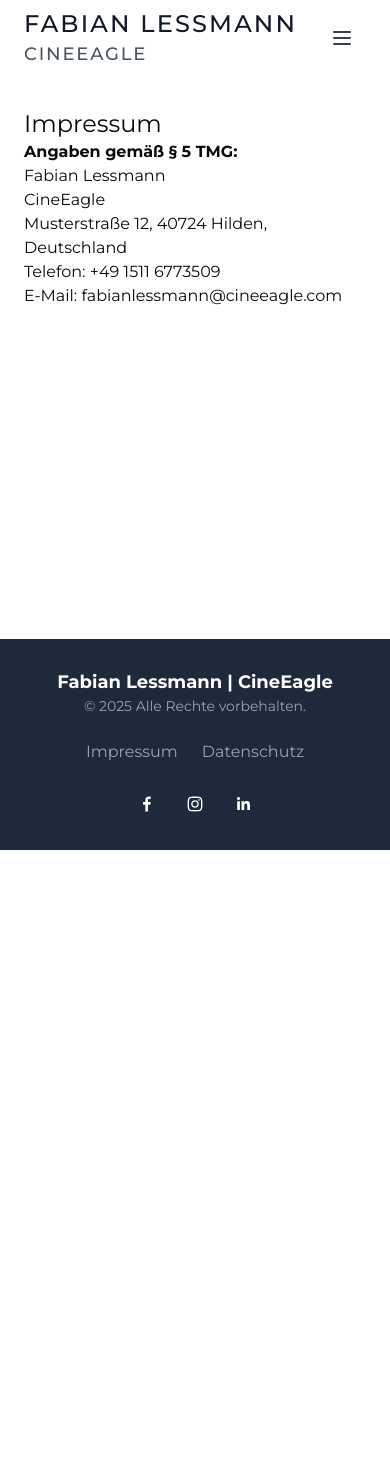
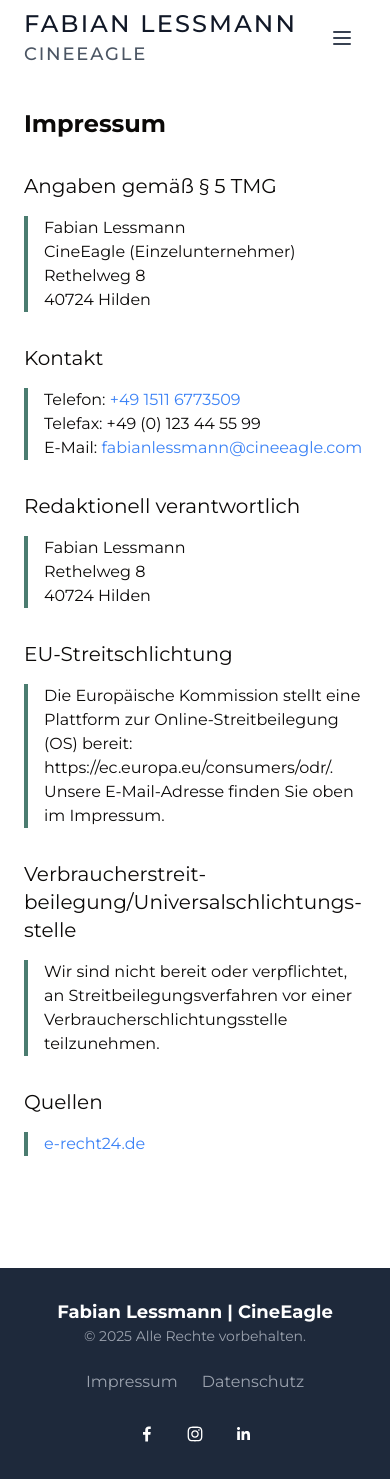
Before and after one commit to Fabian280995/drone_website_demo, a Next.js app: page /impressum in a window 390 px wide. Before the commit the page ends 850 px from the top, so only its background shows below. Built offline with nearby package versions, Linux system fonts and the light colour scheme.

Commit message:
Impressum und Datenschutz styling angepasst

```diff
--- a/src/app/datenschutz/page.tsx
+++ b/src/app/datenschutz/page.tsx
@@ -1,41 +1,55 @@
 import SectionWrapper from "@/components/layout/SectionWrapper";
+import LegalInfo from "@/components/ui/legalInfo";
 
 export default function Datenschutz() {
   return (
     <SectionWrapper>
-      <h1>Datenschutzerklärung</h1>
+      <div className="pb-20">
+        <h1 className="font-bold">Datenschutzerklärung</h1>
+        <LegalInfo className="mt-4">
           <p>
             Die folgenden Hinweise geben einen Überblick darüber, was mit Ihren
             personenbezogenen Daten passiert, wenn Sie unsere Website besuchen.
           </p>
-      <h2>1. Allgemeine Hinweise</h2>
+        </LegalInfo>
+        <LegalInfo title="1. Allgemeine Hinweise">
           <p>
             Die Datenverarbeitung auf dieser Website erfolgt durch den
-        Websitebetreiber. Dessen Kontaktdaten können Sie dem Impressum dieser
-        Website entnehmen.
+            Websitebetreiber. Dessen Kontaktdaten können Sie dem Impressum
+            dieser Website entnehmen.
           </p>
-      <h2>2. Datenerfassung</h2>
+        </LegalInfo>
+        <LegalInfo title="2. Datenerfassung">
           <p>
             Ihre Daten werden zum einen dadurch erhoben, dass Sie uns diese
-        mitteilen. Andere Daten werden automatisch oder nach Ihrer Einwilligung
-        beim Besuch der Website durch unsere IT-Systeme erfasst.
+            mitteilen. Andere Daten werden automatisch oder nach Ihrer
+            Einwilligung beim Besuch der Website durch unsere IT-Systeme
+            erfasst.
           </p>
-      <h2>3. Ihre Rechte</h2>
+        </LegalInfo>
+        <LegalInfo title="3. Ihre Rechte">
           <p>
-        Sie haben jederzeit das Recht auf unentgeltliche Auskunft über Herkunft,
-        Empfänger und Zweck Ihrer gespeicherten personenbezogenen Daten sowie
-        ein Recht auf Berichtigung oder Löschung dieser Daten.
+            Sie haben jederzeit das Recht auf unentgeltliche Auskunft über
+            Herkunft, Empfänger und Zweck Ihrer gespeicherten personenbezogenen
+            Daten sowie ein Recht auf Berichtigung oder Löschung dieser Daten.
           </p>
+        </LegalInfo>
+        <LegalInfo title="Weitere Informationen">
           <p>
             Bei weiteren Fragen zum Datenschutz können Sie sich jederzeit an uns
             wenden:
           </p>
           <p>
             E-Mail:{" "}
-        <a href="mailto:fabianlessmann@cineeagle.com">
+            <a
+              href="mailto:fabianlessmann@cineeagle.com"
+              className="hover:underline "
+            >
               fabianlessmann@cineeagle.com
             </a>
           </p>
+        </LegalInfo>
+      </div>
     </SectionWrapper>
   );
 }
--- a/src/app/globals.css
+++ b/src/app/globals.css
@@ -21,22 +21,14 @@ h1 {
 }
 
 h2 {
-  @apply heading text-3xl lg:text-4xl xl:text-5xl;
+  @apply heading text-xl lg:text-2xl xl:text-3xl;
 }
 
 h3 {
-  @apply heading text-2xl lg:text-3xl xl:text-4xl;
+  @apply heading text-lg lg:text-xl xl:text-2xl;
 }
 
 h4 {
-  @apply heading text-xl lg:text-2xl xl:text-3xl;
-}
-
-h5 {
-  @apply heading text-lg lg:text-xl xl:text-2xl;
-}
-
-h6 {
   @apply heading text-base lg:text-lg xl:text-xl;
 }
 
--- a/src/app/impressum/page.tsx
+++ b/src/app/impressum/page.tsx
@@ -1,26 +1,89 @@
 import SectionWrapper from "@/components/layout/SectionWrapper";
+import ImpressumInfo from "@/components/ui/legalInfo";
 
 export default function Impressum() {
   return (
-    <main>
-      <SectionWrapper>
-        <h1>Impressum</h1>
-        <p>
-          <strong>Angaben gemäß § 5 TMG:</strong>
-        </p>
-        <div className="">
-          <p>Fabian Lessmann</p>
-          <p>CineEagle</p>
-          <p>Musterstraße 12, 40724 Hilden, Deutschland</p>
-          <p>Telefon: +49 1511 6773509</p>
+    <SectionWrapper id="impressum">
+      <div className="pb-20">
+        <h1 className="font-bold">Impressum</h1>
+        <ImpressumInfo title="Angaben gemäß § 5 TMG">
           <p>
+            Fabian Lessmann
+            <br />
+            CineEagle (Einzelunternehmer)
+            <br />
+            Rethelweg 8
+            <br />
+            40724 Hilden
+          </p>
+        </ImpressumInfo>
+
+        <ImpressumInfo title="Kontakt">
+          <p>
+            Telefon:{" "}
+            <a
+              href="tel:+4915116773509"
+              className="hover:underline text-blue-500"
+            >
+              +49 1511 6773509
+            </a>
+            <br />
+            Telefax: +49 (0) 123 44 55 99
+            <br />
             E-Mail:{" "}
-            <a href="mailto:fabianlessmann@cineeagle.com">
+            <a
+              href="mailto:fabianlessmann@cineeagle.com"
+              className="text-blue-500 hover:underline"
+            >
               fabianlessmann@cineeagle.com
             </a>
           </p>
-        </div>
-      </SectionWrapper>
-    </main>
+        </ImpressumInfo>
+
+        <ImpressumInfo title="Redaktionell verantwortlich">
+          <p>
+            Fabian Lessmann
+            <br />
+            Rethelweg 8
+            <br />
+            40724 Hilden
+          </p>
+        </ImpressumInfo>
+
+        <ImpressumInfo title="EU-Streitschlichtung">
+          <p>
+            Die Europ&auml;ische Kommission stellt eine Plattform zur
+            Online-Streitbeilegung (OS) bereit:{" "}
+            <a
+              href="https://ec.europa.eu/consumers/odr/"
+              target="_blank"
+              rel="noopener noreferrer"
+            >
+              https://ec.europa.eu/consumers/odr/
+            </a>
+            .<br /> Unsere E-Mail-Adresse finden Sie oben im Impressum.
+          </p>
+        </ImpressumInfo>
+
+        <ImpressumInfo title="Verbraucher&shy;streit&shy;beilegung/Universal&shy;schlichtungs&shy;stelle">
+          <p>
+            Wir sind nicht bereit oder verpflichtet, an
+            Streitbeilegungsverfahren vor einer Verbraucherschlichtungsstelle
+            teilzunehmen.
+          </p>
+        </ImpressumInfo>
+
+        <ImpressumInfo title="Quellen">
+          <p>
+            <a
+              href="https://www.e-recht24.de"
+              className="hover:underline text-blue-500"
+            >
+              e-recht24.de
+            </a>
+          </p>
+        </ImpressumInfo>
+      </div>
+    </SectionWrapper>
   );
 }
--- /dev/null
+++ b/src/components/ui/legalInfo.tsx
@@ -0,0 +1,17 @@
+import { cn } from "@/lib/utils";
+import React, { PropsWithChildren } from "react";
+
+const LegalInfo = ({
+  children,
+  title,
+  className,
+}: PropsWithChildren<{ title?: string; className?: string }>) => {
+  return (
+    <div className={cn("mt-8", className)}>
+      {title && <h2>{title}</h2>}
+      <div className=" border-l-4 border-primary pl-4 mt-4">{children}</div>
+    </div>
+  );
+};
+
+export default LegalInfo;
```
Lines whose indentation alone changed are shown as unchanged.
